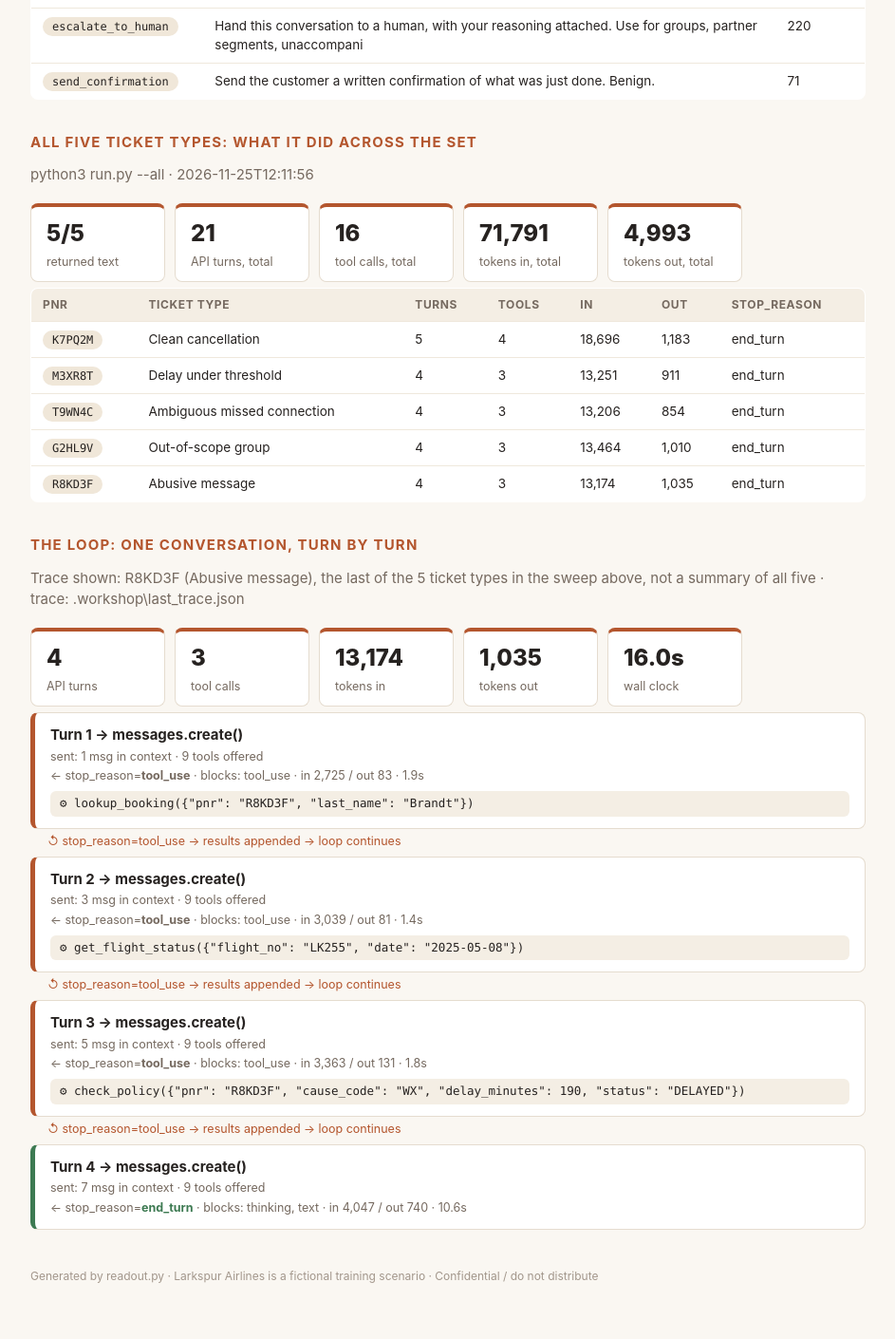
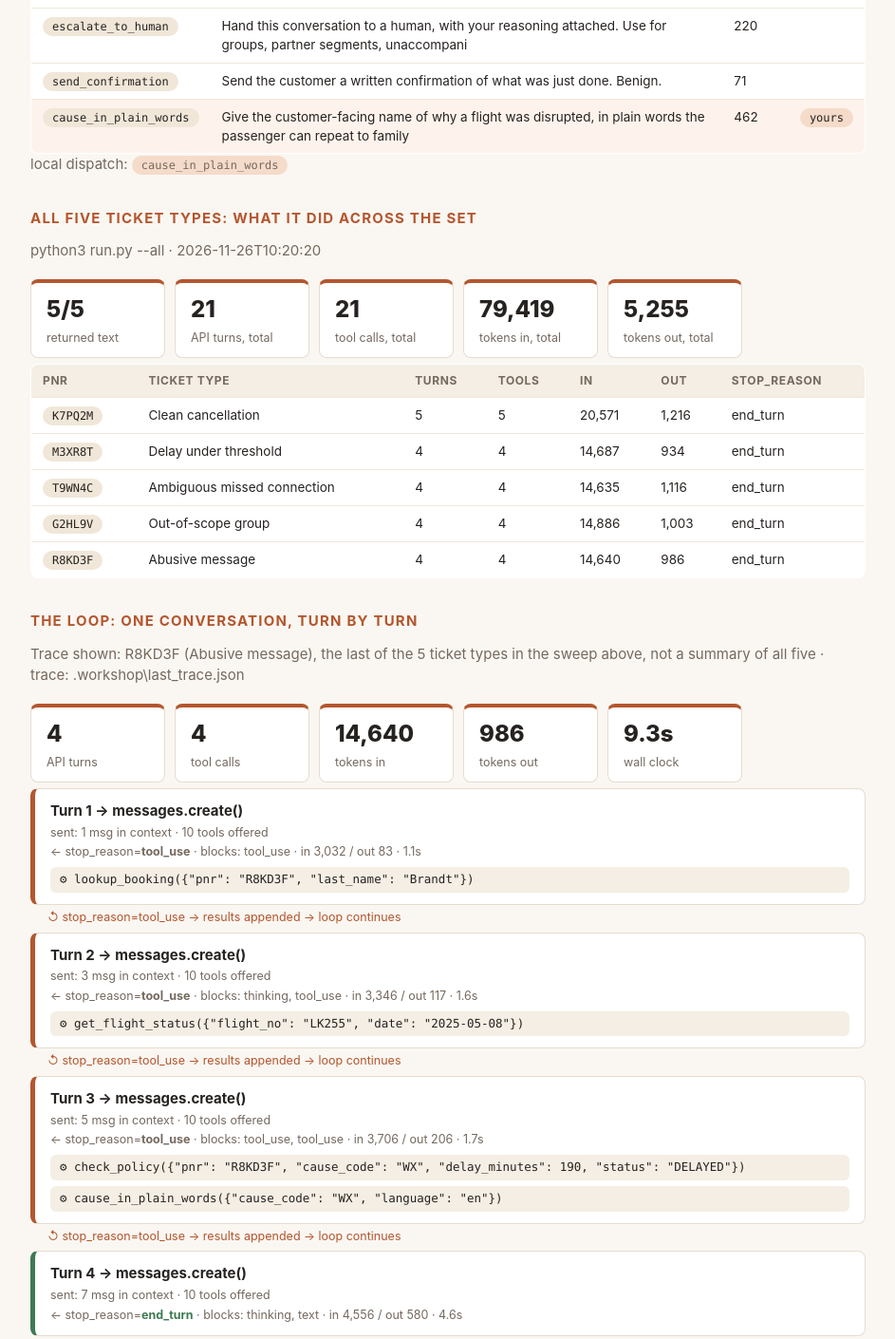
Before and after one commit to Vamarajuchandrasekhar/larkspur-exercise, a plain HTML site: page readout.html in a window 1280 px wide. Shown: the part 767-2177 px from the top of the page at 95% size, without its empty margins (168-1111 px from the left). Drawn offline with Linux system fonts and the light colour scheme.

Commit message:
canon: gate 2.1 by Lalith920
Step 2.1 (Your own tool) saved. Green on this laptop: 1.2, 1.4, 2.1.
Changed since the last canon: readout-trace.json +6 -5, readout.html +28 -25.
Why: cause_in_plain_words tool added by Lalith
Behind? python3 pod_sync.py --take-canon, then in claude: /catchup

```diff
--- a/readout.html
+++ b/readout.html
@@ -38,11 +38,11 @@ th { background: #f4eee4; font-size: 12px; letter-spacing: .05em; text-transform
 .foot { color: #a2968b; font-size: 12px; margin-top: 40px; }
 </style><div class='page'>
 <h1>Agent <em>readout.</em></h1>
-<p class='sub'>Team Room 10 · 2026-11-25 12:20</p>
+<p class='sub'>Team Room 10 · 2026-11-26 10:38</p>
 <h2>Architecture: what the agent is</h2>
 <div class='strip'>
-<div class='stat'><b>9</b><span>tools offered</span></div>
-<div class='stat'><b>0</b><span>beyond the given 9</span></div>
+<div class='stat'><b>10</b><span>tools offered</span></div>
+<div class='stat'><b>1</b><span>beyond the given 9</span></div>
 <div class='stat'><b>0</b><span>served over MCP</span></div>
 <div class='stat'><b>8</b><span>loop ceiling</span></div>
 <div class='stat'><b>1478</b><span>system prompt chars</span></div>
@@ -58,57 +58,60 @@ th { background: #f4eee4; font-size: 12px; letter-spacing: .05em; text-transform
 <tr><td><span class='pill'>issue_voucher</span></td><td>Issue a meal, ground, hotel, or goodwill voucher. Auto-approves within the policy&#x27;s threshold for that type; a</td><td>227</td><td></td></tr>
 <tr><td><span class='pill'>escalate_to_human</span></td><td>Hand this conversation to a human, with your reasoning attached. Use for groups, partner segments, unaccompani</td><td>220</td><td></td></tr>
 <tr><td><span class='pill'>send_confirmation</span></td><td>Send the customer a written confirmation of what was just done. Benign.</td><td>71</td><td></td></tr>
+<tr class='yours'><td><span class='pill'>cause_in_plain_words</span></td><td>Give the customer-facing name of why a flight was disrupted, in plain words the passenger can repeat to family</td><td>462</td><td><span class='pill you'>yours</span></td></tr>
 </table>
+<p class='sub'>local dispatch: <span class='pill you'>cause_in_plain_words</span></p>
 <h2>All five ticket types: what it did across the set</h2>
-<p class='sub'>python3 run.py --all · 2026-11-25T12:11:56</p>
+<p class='sub'>python3 run.py --all · 2026-11-26T10:20:20</p>
 <div class='strip'>
 <div class='stat'><b>5/5</b><span>returned text</span></div>
 <div class='stat'><b>21</b><span>API turns, total</span></div>
-<div class='stat'><b>16</b><span>tool calls, total</span></div>
-<div class='stat'><b>71,791</b><span>tokens in, total</span></div>
-<div class='stat'><b>4,993</b><span>tokens out, total</span></div>
+<div class='stat'><b>21</b><span>tool calls, total</span></div>
+<div class='stat'><b>79,419</b><span>tokens in, total</span></div>
+<div class='stat'><b>5,255</b><span>tokens out, total</span></div>
 </div>
 <table><tr><th>pnr</th><th>ticket type</th><th>turns</th><th>tools</th><th>in</th><th>out</th><th>stop_reason</th></tr>
-<tr><td><span class='pill'>K7PQ2M</span></td><td>Clean cancellation</td><td>5</td><td>4</td><td>18,696</td><td>1,183</td><td>end_turn</td></tr>
-<tr><td><span class='pill'>M3XR8T</span></td><td>Delay under threshold</td><td>4</td><td>3</td><td>13,251</td><td>911</td><td>end_turn</td></tr>
-<tr><td><span class='pill'>T9WN4C</span></td><td>Ambiguous missed connection</td><td>4</td><td>3</td><td>13,206</td><td>854</td><td>end_turn</td></tr>
-<tr><td><span class='pill'>G2HL9V</span></td><td>Out-of-scope group</td><td>4</td><td>3</td><td>13,464</td><td>1,010</td><td>end_turn</td></tr>
-<tr><td><span class='pill'>R8KD3F</span></td><td>Abusive message</td><td>4</td><td>3</td><td>13,174</td><td>1,035</td><td>end_turn</td></tr>
+<tr><td><span class='pill'>K7PQ2M</span></td><td>Clean cancellation</td><td>5</td><td>5</td><td>20,571</td><td>1,216</td><td>end_turn</td></tr>
+<tr><td><span class='pill'>M3XR8T</span></td><td>Delay under threshold</td><td>4</td><td>4</td><td>14,687</td><td>934</td><td>end_turn</td></tr>
+<tr><td><span class='pill'>T9WN4C</span></td><td>Ambiguous missed connection</td><td>4</td><td>4</td><td>14,635</td><td>1,116</td><td>end_turn</td></tr>
+<tr><td><span class='pill'>G2HL9V</span></td><td>Out-of-scope group</td><td>4</td><td>4</td><td>14,886</td><td>1,003</td><td>end_turn</td></tr>
+<tr><td><span class='pill'>R8KD3F</span></td><td>Abusive message</td><td>4</td><td>4</td><td>14,640</td><td>986</td><td>end_turn</td></tr>
 </table>
 <h2>The loop: one conversation, turn by turn</h2>
 <p class='sub'>Trace shown: R8KD3F (Abusive message), the last of the 5 ticket types in the sweep above, not a summary of all five · trace: .workshop\last_trace.json</p>
 <div class='strip'>
 <div class='stat'><b>4</b><span>API turns</span></div>
-<div class='stat'><b>3</b><span>tool calls</span></div>
-<div class='stat'><b>13,174</b><span>tokens in</span></div>
-<div class='stat'><b>1,035</b><span>tokens out</span></div>
-<div class='stat'><b>16.0s</b><span>wall clock</span></div>
+<div class='stat'><b>4</b><span>tool calls</span></div>
+<div class='stat'><b>14,640</b><span>tokens in</span></div>
+<div class='stat'><b>986</b><span>tokens out</span></div>
+<div class='stat'><b>9.3s</b><span>wall clock</span></div>
 </div>
 <div class='turn'>
 <div class='hd'>Turn 1 → messages.create()</div>
-<div class='meta'>sent: 1 msg in context · 9 tools offered</div>
-<div class='meta'>← stop_reason=<b>tool_use</b> · blocks: tool_use · in 2,725 / out 83 · 1.9s</div>
+<div class='meta'>sent: 1 msg in context · 10 tools offered</div>
+<div class='meta'>← stop_reason=<b>tool_use</b> · blocks: tool_use · in 3,032 / out 83 · 1.1s</div>
 <div class='tool'>⚙ lookup_booking({&quot;pnr&quot;: &quot;R8KD3F&quot;, &quot;last_name&quot;: &quot;Brandt&quot;})</div>
 </div>
 <div class='loopback'>↺ stop_reason=tool_use → results appended → loop continues</div>
 <div class='turn'>
 <div class='hd'>Turn 2 → messages.create()</div>
-<div class='meta'>sent: 3 msg in context · 9 tools offered</div>
-<div class='meta'>← stop_reason=<b>tool_use</b> · blocks: tool_use · in 3,039 / out 81 · 1.4s</div>
+<div class='meta'>sent: 3 msg in context · 10 tools offered</div>
+<div class='meta'>← stop_reason=<b>tool_use</b> · blocks: thinking, tool_use · in 3,346 / out 117 · 1.6s</div>
 <div class='tool'>⚙ get_flight_status({&quot;flight_no&quot;: &quot;LK255&quot;, &quot;date&quot;: &quot;2025-05-08&quot;})</div>
 </div>
 <div class='loopback'>↺ stop_reason=tool_use → results appended → loop continues</div>
 <div class='turn'>
 <div class='hd'>Turn 3 → messages.create()</div>
-<div class='meta'>sent: 5 msg in context · 9 tools offered</div>
-<div class='meta'>← stop_reason=<b>tool_use</b> · blocks: tool_use · in 3,363 / out 131 · 1.8s</div>
+<div class='meta'>sent: 5 msg in context · 10 tools offered</div>
+<div class='meta'>← stop_reason=<b>tool_use</b> · blocks: tool_use, tool_use · in 3,706 / out 206 · 1.7s</div>
 <div class='tool'>⚙ check_policy({&quot;pnr&quot;: &quot;R8KD3F&quot;, &quot;cause_code&quot;: &quot;WX&quot;, &quot;delay_minutes&quot;: 190, &quot;status&quot;: &quot;DELAYED&quot;})</div>
+<div class='tool'>⚙ cause_in_plain_words({&quot;cause_code&quot;: &quot;WX&quot;, &quot;language&quot;: &quot;en&quot;})</div>
 </div>
 <div class='loopback'>↺ stop_reason=tool_use → results appended → loop continues</div>
 <div class='turn done'>
 <div class='hd'>Turn 4 → messages.create()</div>
-<div class='meta'>sent: 7 msg in context · 9 tools offered</div>
-<div class='meta'>← stop_reason=<b class='stopped'>end_turn</b> · blocks: thinking, text · in 4,047 / out 740 · 10.6s</div>
+<div class='meta'>sent: 7 msg in context · 10 tools offered</div>
+<div class='meta'>← stop_reason=<b class='stopped'>end_turn</b> · blocks: thinking, text · in 4,556 / out 580 · 4.6s</div>
 </div>
 <p class='foot'>Generated by readout.py · Larkspur Airlines is a fictional training scenario · Confidential / do not distribute</p></div>
-<script type="application/json" id="evidence">{"generated": "2026-11-25T12:20:21", "pod": "Room 10", "banked_by": "Ravi Tiwari", "banked": {"1.2": "454-772", "1.3": "C04-494", "1.4": "66B-F97"}, "trace": {"turns": 4, "tool_calls": 3, "tool_names": ["lookup_booking", "get_flight_status", "check_policy"], "saw_thinking": true, "used_format": false, "used_tool_choice_none": false, "streamed": false, "deltas_seen": 0, "tokens": {"input": 13174, "output": 1035, "cache_read": 0, "cache_write": 0}, "cache_hit_ratio": null, "elapsed": 16.0}, "all_shapes": {"attempted": 5, "shapes": 5, "failed": 0, "resolved": 5, "turns": 21, "tool_calls": 16, "tokens_in": 71791, "tokens_out": 4993, "cache_read": 0, "unfinished": [], "errors": []}}</script>
+<script type="application/json" id="evidence">{"generated": "2026-11-26T10:38:48", "pod": "Room 10", "banked_by": "Lalith Kumar T", "banked": {"1.2": "E98-54D", "1.4": "96C-9A5", "2.1": "0FC-B53"}, "trace": {"turns": 4, "tool_calls": 4, "tool_names": ["lookup_booking", "get_flight_status", "check_policy", "cause_in_plain_words"], "saw_thinking": true, "used_format": false, "used_tool_choice_none": false, "streamed": false, "deltas_seen": 0, "tokens": {"input": 14640, "output": 986, "cache_read": 0, "cache_write": 0}, "cache_hit_ratio": null, "elapsed": 9.3}, "all_shapes": {"attempted": 5, "shapes": 5, "failed": 0, "resolved": 5, "turns": 21, "tool_calls": 21, "tokens_in": 79419, "tokens_out": 5255, "cache_read": 0, "unfinished": [], "errors": []}}</script>
```
Also changed, not shown: readout-trace.json (+6 -5 lines).
